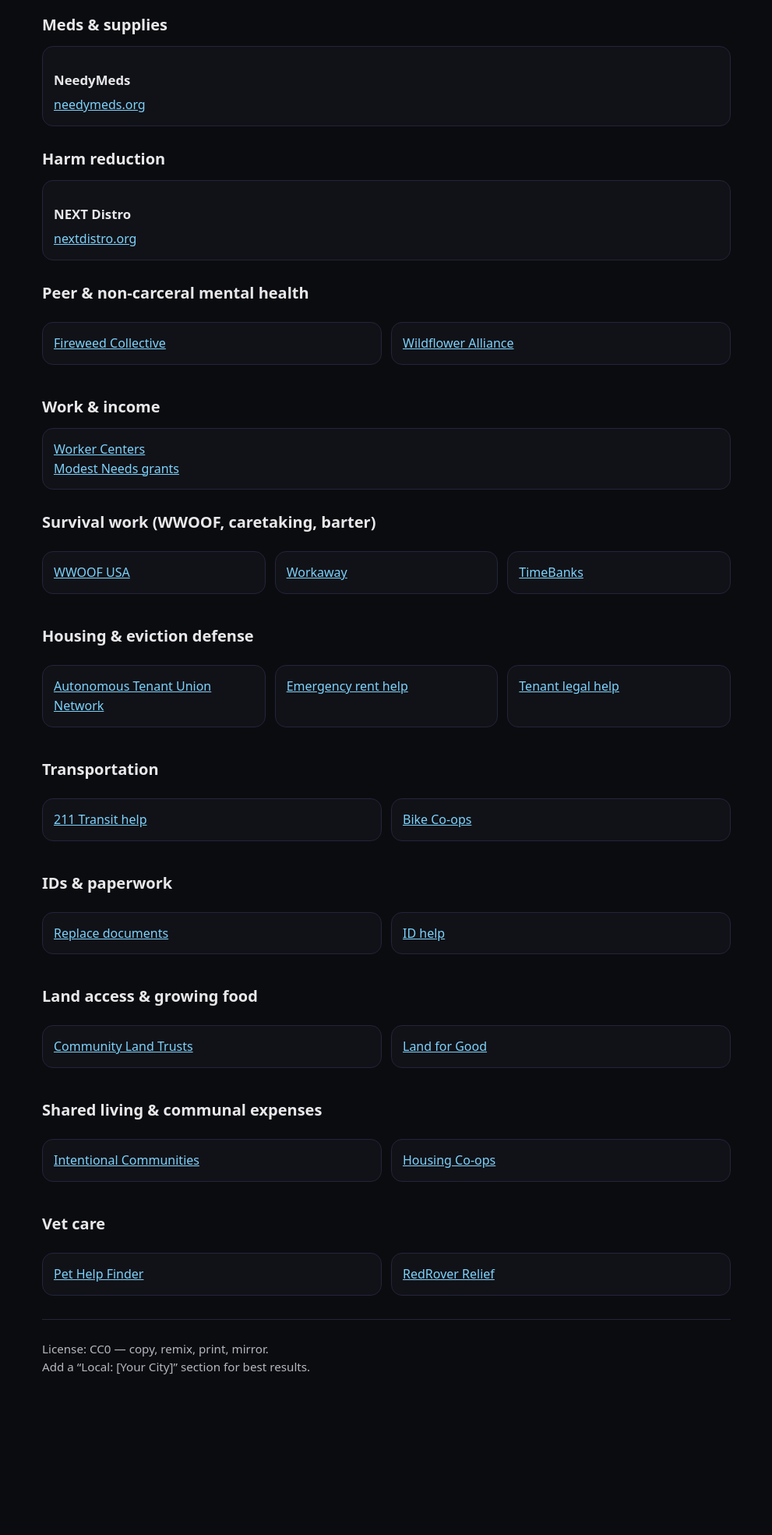
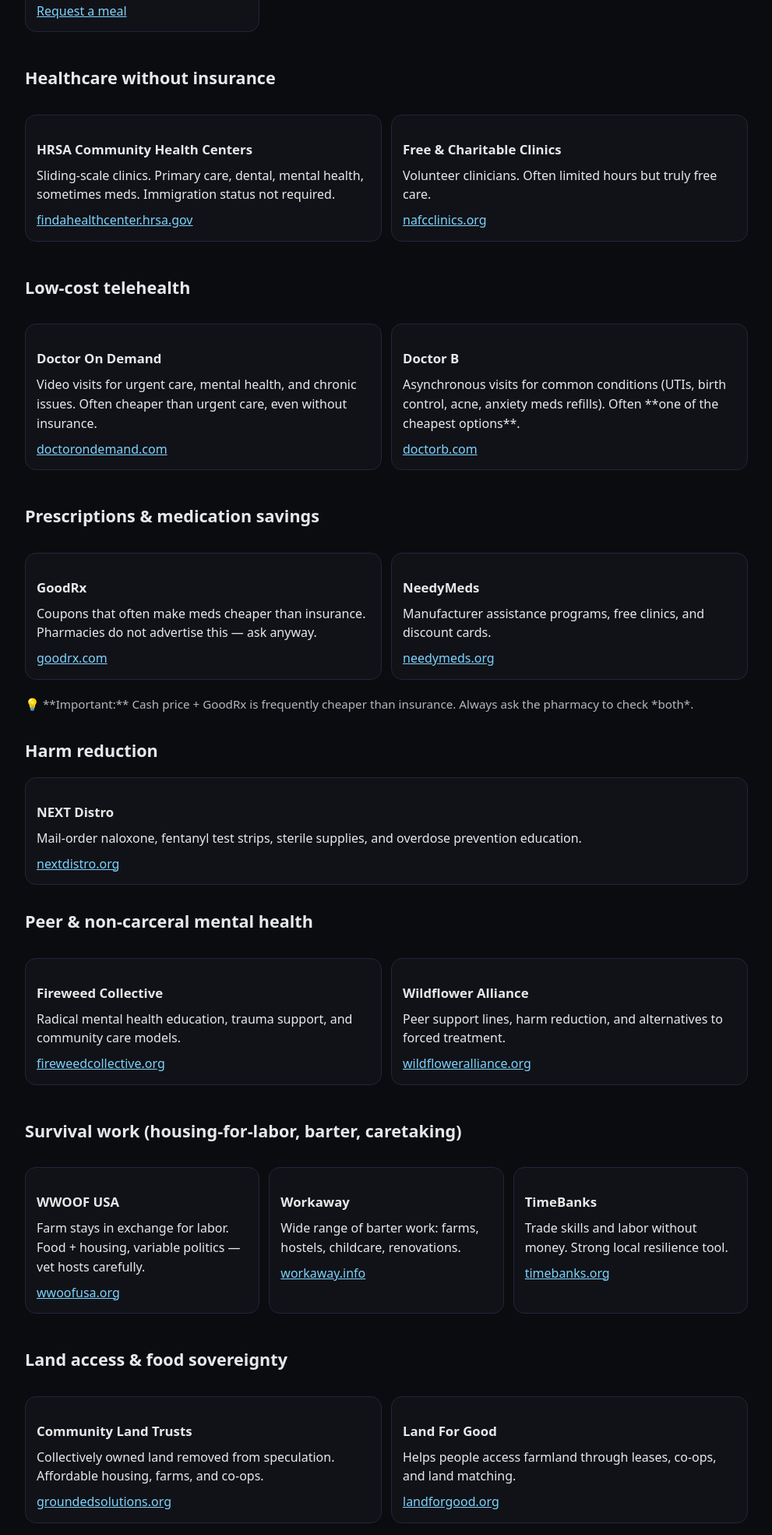
Before and after one commit to NewEthicDesign/Mutual-Aid-Resources, a plain HTML site: page index.html in a window 1280 px wide. Shown: the part 715-2684 px from the top of the page at 78% size, without its empty margins (144-1135 px from the left). Before the commit the page ends 2551 px from the top, so only its background shows below. Drawn offline with Linux system fonts and the light colour scheme.

Commit message:
Revise index.html for improved content and layout
Updated title and description meta tags for clarity. Adjusted various styles for improved layout and readability. Added new sections for telehealth and prescriptions.

```diff
--- a/index.html
+++ b/index.html
@@ -3,8 +3,9 @@
 <head>
   <meta charset="utf-8" />
   <meta name="viewport" content="width=device-width, initial-scale=1" />
-  <title>Mutual Aid (US): Survival, Care, Land & Community</title>
-  <meta name="description" content="US-based mutual aid resources: food, housing, healthcare, income, land access, communal living, IDs, transportation, and harm reduction." />
+  <title>Mutual Aid & Survival Resources (US)</title>
+
+  <meta name="description" content="Practical mutual aid resources for food, healthcare, prescriptions, housing, land access, shared living, survival work, and community care in the US." />
 
   <style>
     :root{
@@ -15,57 +16,54 @@
       --link:#7dd3fc;
       --line:#23243a;
       --accent:#a3e635;
-      --warn:#fbbf24;
     }
     *{box-sizing:border-box}
     body{
       margin:0;
-      font-family: ui-sans-serif, system-ui, -apple-system, Segoe UI, Roboto, Helvetica, Arial;
+      font-family: system-ui, -apple-system, Segoe UI, Roboto, Helvetica, Arial;
       line-height:1.55;
       background:var(--bg);
       color:var(--text);
     }
+    html{scroll-behavior:smooth}
+    section{scroll-margin-top:90px}
 
-    /* Sticky nav */
     .nav{
       position:sticky;
       top:0;
-      z-index:50;
-      background:rgba(11,12,16,.92);
-      backdrop-filter:blur(6px);
+      z-index:100;
+      background:rgba(11,12,16,.95);
       border-bottom:1px solid var(--line);
     }
     .nav-inner{
-      max-width:920px;
+      max-width:960px;
       margin:0 auto;
-      padding:10px 18px;
+      padding:10px 16px;
       display:flex;
       flex-wrap:wrap;
-      gap:10px;
+      gap:8px;
     }
     .nav a{
-      font-size:.9rem;
       color:var(--muted);
+      text-decoration:none;
+      font-size:.85rem;
       border:1px solid var(--line);
+      padding:6px 10px;
       border-radius:999px;
-      padding:6px 10px;
-      text-decoration:none;
     }
     .nav a:hover{color:var(--text)}
 
-    html{scroll-behavior:smooth}
-    section{scroll-margin-top:90px}
+    main{
+      max-width:960px;
+      margin:0 auto;
+      padding:28px 16px 80px;
+    }
+    h1{font-size:1.9rem;margin-bottom:6px}
+    h2{font-size:1.35rem;margin-top:30px}
+    h3{font-size:1.05rem;margin-bottom:4px}
+    p{margin:8px 0}
+    a{color:var(--link)}
 
-    main{
-      max-width:920px;
-      padding:28px 18px 70px;
-      margin:0 auto;
-    }
-    h1{font-size:1.9rem;margin:0 0 8px}
-    h2{font-size:1.25rem;margin:26px 0 10px}
-    h3{font-size:1.05rem;margin:16px 0 6px}
-    p{margin:10px 0}
-    a{color:var(--link)}
     .card{
       background:var(--card);
       border:1px solid var(--line);
@@ -73,16 +71,20 @@
       padding:14px;
       margin:12px 0;
     }
-    .note{color:var(--muted);font-size:.95rem}
     .grid{
       display:grid;
-      grid-template-columns:repeat(auto-fit,minmax(260px,1fr));
+      grid-template-columns:repeat(auto-fit,minmax(280px,1fr));
       gap:12px;
     }
-    ul{margin:10px 0 6px 22px}
-    li{margin:8px 0}
-    footer{margin-top:26px;color:var(--muted);font-size:.95rem}
-    hr{border:0;border-top:1px solid var(--line);margin:18px 0}
+    .note{
+      color:var(--muted);
+      font-size:.95rem;
+    }
+    footer{
+      margin-top:40px;
+      font-size:.9rem;
+      color:var(--muted);
+    }
   </style>
 </head>
 
@@ -92,155 +94,224 @@
   <div class="nav-inner">
     <a href="#food">Food</a>
     <a href="#healthcare">Healthcare</a>
-    <a href="#meds">Meds</a>
+    <a href="#telehealth">Telehealth</a>
+    <a href="#prescriptions">Prescriptions</a>
     <a href="#harm-reduction">Harm Reduction</a>
     <a href="#mental-health">Peer Support</a>
-    <a href="#employment">Work & Income</a>
+    <a href="#employment">Work</a>
     <a href="#survival-work">Survival Work</a>
     <a href="#housing">Housing</a>
     <a href="#transport">Transport</a>
     <a href="#ids">IDs</a>
     <a href="#land">Land</a>
     <a href="#community-living">Shared Living</a>
-    <a href="#vet">Vet Care</a>
   </div>
 </nav>
 
 <main>
 
-<h1>Mutual Aid (US): Survival, Care, Land & Community</h1>
+<h1>Mutual Aid & Survival Resources (US)</h1>
+<p class="note">
+This page prioritizes **low-barrier, non-carceral, real-world survival resources**.
+No moralizing. No shaming. Use what helps.
+</p>
 
+<!-- FOOD -->
 <section id="food">
-<h2>Food (no paperwork, no shame)</h2>
+<h2>Food (no paperwork, no means testing)</h2>
 <div class="grid">
+
   <div class="card">
     <h3>Food Not Bombs</h3>
+    <p>Volunteer-run groups sharing free meals in public spaces. No ID, no sign-up. Often politically active and explicitly anti-capitalist.</p>
     <a href="https://foodnotbombs.net/new_site/">foodnotbombs.net</a>
   </div>
+
   <div class="card">
     <h3>Community Fridges</h3>
+    <p>Public refrigerators stocked by neighbors. Take what you need, leave what you can. Often 24/7.</p>
     <a href="https://freedge.org/locations/">freedge.org</a>
   </div>
+
   <div class="card">
     <h3>Little Free Pantries</h3>
-    <a href="https://mapping.littlefreepantry.org/">Find a pantry</a>
+    <p>Decentralized pantry boxes — shelf-stable food, hygiene supplies, sometimes pet food.</p>
+    <a href="https://mapping.littlefreepantry.org/">Find one</a>
   </div>
+
   <div class="card">
     <h3>Lasagna Love</h3>
+    <p>Home-cooked meals delivered by volunteers. Not emergency food, but useful when burnt out or sick.</p>
     <a href="https://lasagnalove.org/request/">Request a meal</a>
   </div>
+
 </div>
 </section>
 
+<!-- HEALTHCARE -->
 <section id="healthcare">
 <h2>Healthcare without insurance</h2>
 <div class="grid">
+
   <div class="card">
-    <h3>HRSA Health Centers</h3>
+    <h3>HRSA Community Health Centers</h3>
+    <p>Sliding-scale clinics. Primary care, dental, mental health, sometimes meds. Immigration status not required.</p>
     <a href="https://findahealthcenter.hrsa.gov/">findahealthcenter.hrsa.gov</a>
   </div>
+
   <div class="card">
     <h3>Free & Charitable Clinics</h3>
+    <p>Volunteer clinicians. Often limited hours but truly free care.</p>
     <a href="https://nafcclinics.org/find-clinic/">nafcclinics.org</a>
   </div>
+
 </div>
 </section>
 
-<section id="meds">
-<h2>Meds & supplies</h2>
-<div class="card">
-  <h3>NeedyMeds</h3>
-  <a href="https://www.needymeds.org/">needymeds.org</a>
+<!-- TELEHEALTH -->
+<section id="telehealth">
+<h2>Low-cost telehealth</h2>
+<div class="grid">
+
+  <div class="card">
+    <h3>Doctor On Demand</h3>
+    <p>Video visits for urgent care, mental health, and chronic issues. Often cheaper than urgent care, even without insurance.</p>
+    <a href="https://www.doctorondemand.com/">doctorondemand.com</a>
+  </div>
+
+  <div class="card">
+    <h3>Doctor B</h3>
+    <p>Asynchronous visits for common conditions (UTIs, birth control, acne, anxiety meds refills). Often **one of the cheapest options**.</p>
+    <a href="https://doctorb.com/">doctorb.com</a>
+  </div>
+
 </div>
 </section>
 
+<!-- PRESCRIPTIONS -->
+<section id="prescriptions">
+<h2>Prescriptions & medication savings</h2>
+<div class="grid">
+
+  <div class="card">
+    <h3>GoodRx</h3>
+    <p>Coupons that often make meds cheaper than insurance. Pharmacies do not advertise this — ask anyway.</p>
+    <a href="https://www.goodrx.com/">goodrx.com</a>
+  </div>
+
+  <div class="card">
+    <h3>NeedyMeds</h3>
+    <p>Manufacturer assistance programs, free clinics, and discount cards.</p>
+    <a href="https://www.needymeds.org/">needymeds.org</a>
+  </div>
+
+</div>
+
+<p class="note">
+💡 **Important:** Cash price + GoodRx is frequently cheaper than insurance.
+Always ask the pharmacy to check *both*.
+</p>
+</section>
+
+<!-- HARM REDUCTION -->
 <section id="harm-reduction">
 <h2>Harm reduction</h2>
 <div class="card">
   <h3>NEXT Distro</h3>
+  <p>Mail-order naloxone, fentanyl test strips, sterile supplies, and overdose prevention education.</p>
   <a href="https://nextdistro.org/">nextdistro.org</a>
 </div>
 </section>
 
+<!-- MENTAL HEALTH -->
 <section id="mental-health">
 <h2>Peer & non-carceral mental health</h2>
 <div class="grid">
-  <div class="card"><a href="https://fireweedcollective.org/">Fireweed Collective</a></div>
-  <div class="card"><a href="https://wildfloweralliance.org/">Wildflower Alliance</a></div>
+
+  <div class="card">
+    <h3>Fireweed Collective</h3>
+    <p>Radical mental health education, trauma support, and community care models.</p>
+    <a href="https://fireweedcollective.org/">fireweedcollective.org</a>
+  </div>
+
+  <div class="card">
+    <h3>Wildflower Alliance</h3>
+    <p>Peer support lines, harm reduction, and alternatives to forced treatment.</p>
+    <a href="https://wildfloweralliance.org/">wildfloweralliance.org</a>
+  </div>
+
 </div>
 </section>
 
-<section id="employment">
-<h2>Work & income</h2>
-<div class="card">
-  <a href="https://workercenters.com/">Worker Centers</a><br>
-  <a href="https://www.modestneeds.org/">Modest Needs grants</a>
+<!-- SURVIVAL WORK -->
+<section id="survival-work">
+<h2>Survival work (housing-for-labor, barter, caretaking)</h2>
+<div class="grid">
+
+  <div class="card">
+    <h3>WWOOF USA</h3>
+    <p>Farm stays in exchange for labor. Food + housing, variable politics — vet hosts carefully.</p>
+    <a href="https://wwoofusa.org/">wwoofusa.org</a>
+  </div>
+
+  <div class="card">
+    <h3>Workaway</h3>
+    <p>Wide range of barter work: farms, hostels, childcare, renovations.</p>
+    <a href="https://www.workaway.info/">workaway.info</a>
+  </div>
+
+  <div class="card">
+    <h3>TimeBanks</h3>
+    <p>Trade skills and labor without money. Strong local resilience tool.</p>
+    <a href="https://timebanks.org/">timebanks.org</a>
+  </div>
+
 </div>
 </section>
 
-<section id="survival-work">
-<h2>Survival work (WWOOF, caretaking, barter)</h2>
+<!-- LAND -->
+<section id="land">
+<h2>Land access & food sovereignty</h2>
 <div class="grid">
-  <div class="card"><a href="https://wwoofusa.org/">WWOOF USA</a></div>
-  <div class="card"><a href="https://www.workaway.info/">Workaway</a></div>
-  <div class="card"><a href="https://timebanks.org/">TimeBanks</a></div>
+
+  <div class="card">
+    <h3>Community Land Trusts</h3>
+    <p>Collectively owned land removed from speculation. Affordable housing, farms, and co-ops.</p>
+    <a href="https://groundedsolutions.org/">groundedsolutions.org</a>
+  </div>
+
+  <div class="card">
+    <h3>Land For Good</h3>
+    <p>Helps people access farmland through leases, co-ops, and land matching.</p>
+    <a href="https://landforgood.org/">landforgood.org</a>
+  </div>
+
 </div>
 </section>
 
-<section id="housing">
-<h2>Housing & eviction defense</h2>
+<!-- COMMUNITY LIVING -->
+<section id="community-living">
+<h2>Shared living & communal expenses</h2>
 <div class="grid">
-  <div class="card"><a href="https://atun-rsia.org/">Autonomous Tenant Union Network</a></div>
-  <div class="card"><a href="https://www.modestneeds.org/">Emergency rent help</a></div>
-  <div class="card"><a href="https://www.lawhelp.org/">Tenant legal help</a></div>
+
+  <div class="card">
+    <h3>Intentional Communities</h3>
+    <p>Co-housing, eco-villages, income-sharing, collective childcare.</p>
+    <a href="https://www.ic.org/">ic.org</a>
+  </div>
+
+  <div class="card">
+    <h3>Housing Co-ops</h3>
+    <p>Resident-owned housing with shared costs and democratic control.</p>
+    <a href="https://www.ncb.coop/">ncb.coop</a>
+  </div>
+
 </div>
 </section>
 
-<section id="transport">
-<h2>Transportation</h2>
-<div class="grid">
-  <div class="card"><a href="https://www.211.org/">211 Transit help</a></div>
-  <div class="card"><a href="https://www.bikecollectives.org/wiki/Community_Bicycle_Organizations">Bike Co-ops</a></div>
-</div>
-</section>
-
-<section id="ids">
-<h2>IDs & paperwork</h2>
-<div class="grid">
-  <div class="card"><a href="https://www.usa.gov/replace-vital-documents">Replace documents</a></div>
-  <div class="card"><a href="https://nationalhomeless.org/references/need-help-getting-id/">ID help</a></div>
-</div>
-</section>
-
-<section id="land">
-<h2>Land access & growing food</h2>
-<div class="grid">
-  <div class="card"><a href="https://groundedsolutions.org/">Community Land Trusts</a></div>
-  <div class="card"><a href="https://landforgood.org/">Land for Good</a></div>
-</div>
-</section>
-
-<section id="community-living">
-<h2>Shared living & communal expenses</h2>
-<div class="grid">
-  <div class="card"><a href="https://www.ic.org/">Intentional Communities</a></div>
-  <div class="card"><a href="https://www.ncb.coop/">Housing Co-ops</a></div>
-</div>
-</section>
-
-<section id="vet">
-<h2>Vet care</h2>
-<div class="grid">
-  <div class="card"><a href="https://www.pethelpfinder.org/">Pet Help Finder</a></div>
-  <div class="card"><a href="https://redrover.org/relief/urgent-care-grants/">RedRover Relief</a></div>
-</div>
-</section>
-
-<hr>
-
 <footer>
-  License: CC0 — copy, remix, print, mirror.<br>
-  Add a “Local: [Your City]” section for best results.
+License: CC0 — copy, remix, print, mirror, translate.
+Best when localized city-by-city.
 </footer>
 
 </main>
```
